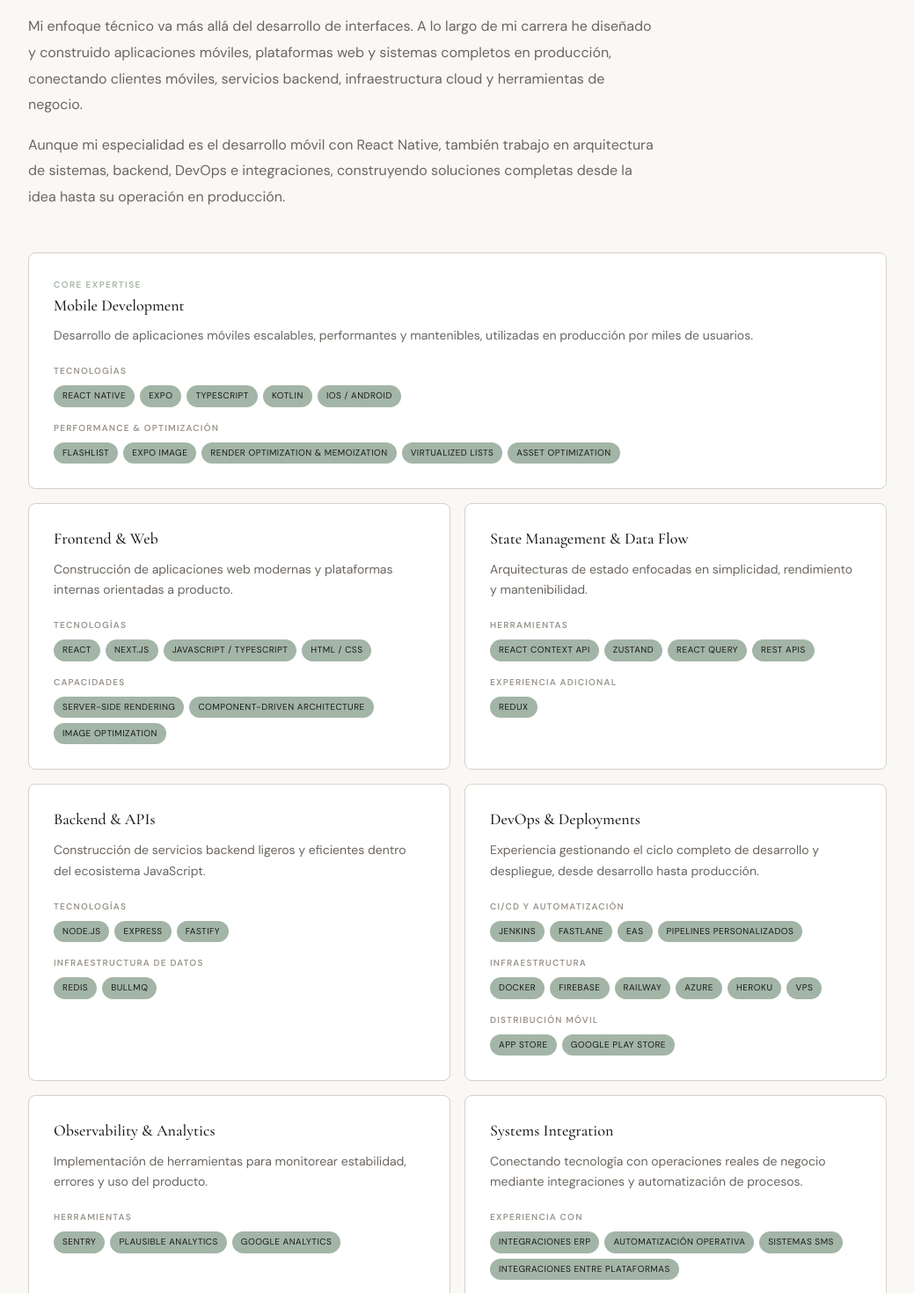
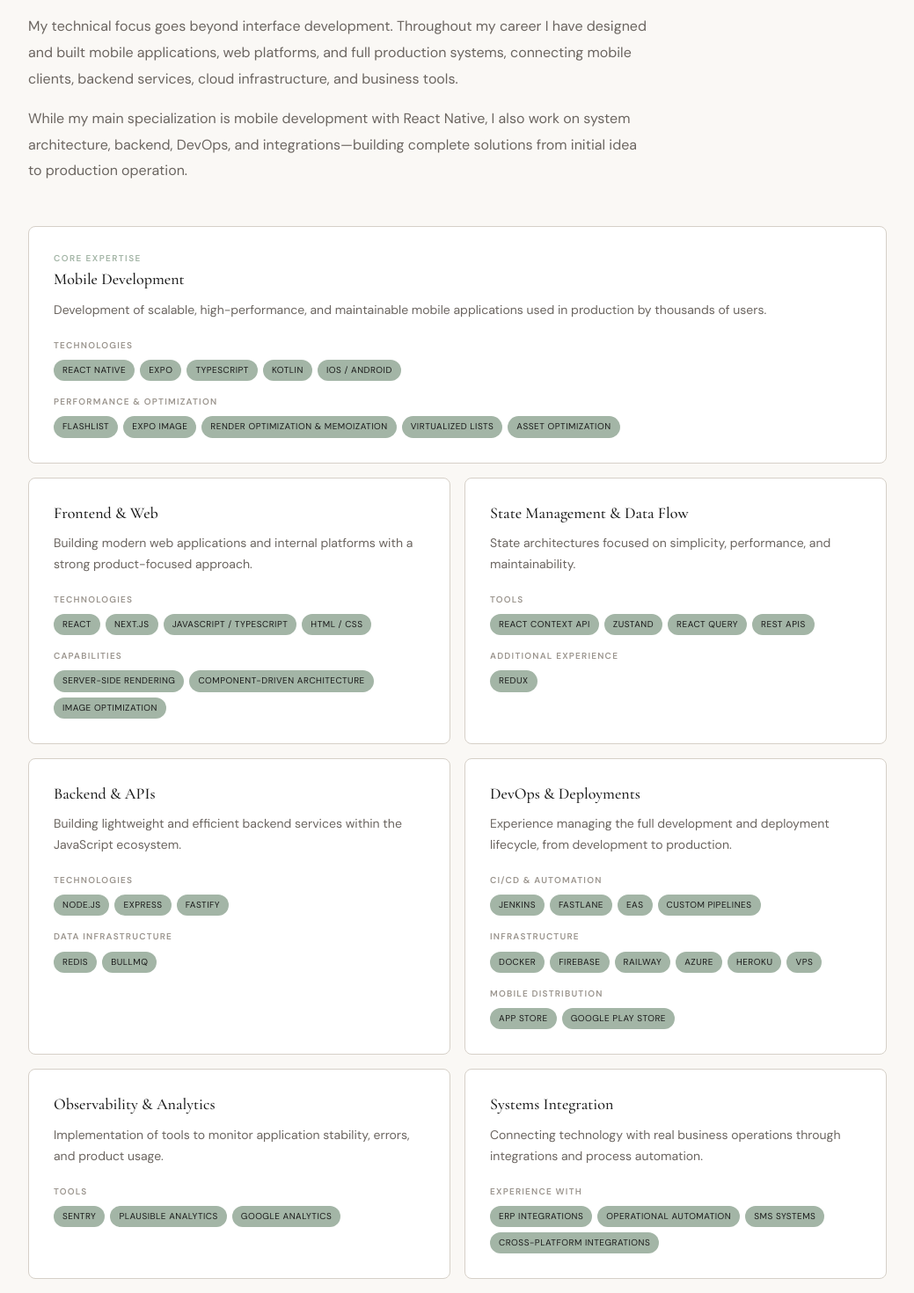
Before and after one commit to amadogr50/amadogonzalez.com.mx, a Next.js app in the folder apps/web/: page / in a window 1280 px wide. Shown: the part 5360-6830 px from the top of the page at 88% size, without its empty margins (120-1159 px from the left). Built offline with nearby package versions, Linux system fonts and the light colour scheme; no server answers.

Commit message:
adjusted copy and english translation for contact and tech stack sections

```diff
--- a/apps/web/src/components/contact.tsx
+++ b/apps/web/src/components/contact.tsx
@@ -31,12 +31,10 @@
         <div className="mx-auto mt-8 h-px w-10 bg-sage/40" />
 
         <p className="mx-auto mt-8 max-w-[480px] text-[15px] leading-relaxed text-warm-gray-light">
-          I&apos;m currently available for contract work and open to senior
-          engineering roles.
+          I’m particularly interested in thoughtful conversations about building meaningful technology.
         </p>
         <p className="mx-auto mt-3 max-w-[480px] text-[15px] leading-relaxed text-warm-gray-light">
-          If you&apos;re building a product that needs strong mobile engineering
-          or thoughtful systems design — I&apos;d love to hear about it.
+          If you’re exploring ambitious ideas in AI, product, or the future of work, I’d enjoy connecting and exchanging perspectives. Sometimes the most interesting things start with a simple conversation.
         </p>
 
         <nav aria-label="Contact links">
--- a/apps/web/src/components/tech-stack.tsx
+++ b/apps/web/src/components/tech-stack.tsx
@@ -1,17 +1,19 @@
+import { Container } from '@/components/container'
+
 const categories = [
   {
     id: 'mobile',
     label: 'Core Expertise',
     title: 'Mobile Development',
     description:
-      'Desarrollo de aplicaciones móviles escalables, performantes y mantenibles, utilizadas en producción por miles de usuarios.',
+      'Development of scalable, high-performance, and maintainable mobile applications used in production by thousands of users.',
     groups: [
       {
-        name: 'Tecnologías',
+        name: 'Technologies',
         items: ['React Native', 'Expo', 'TypeScript', 'Kotlin', 'iOS / Android'],
       },
       {
-        name: 'Performance & Optimización',
+        name: 'Performance & Optimization',
         items: [
           'FlashList',
           'Expo Image',
@@ -27,14 +29,14 @@
     label: null,
     title: 'Frontend & Web',
     description:
-      'Construcción de aplicaciones web modernas y plataformas internas orientadas a producto.',
+      'Building modern web applications and internal platforms with a strong product-focused approach.',
     groups: [
       {
-        name: 'Tecnologías',
+        name: 'Technologies',
         items: ['React', 'Next.js', 'JavaScript / TypeScript', 'HTML / CSS'],
       },
       {
-        name: 'Capacidades',
+        name: 'Capabilities',
         items: [
           'Server-side rendering',
           'Component-driven architecture',
@@ -48,14 +50,14 @@
     label: null,
     title: 'State Management & Data Flow',
     description:
-      'Arquitecturas de estado enfocadas en simplicidad, rendimiento y mantenibilidad.',
+      'State architectures focused on simplicity, performance, and maintainability.',
     groups: [
       {
-        name: 'Herramientas',
+        name: 'Tools',
         items: ['React Context API', 'Zustand', 'React Query', 'REST APIs'],
       },
       {
-        name: 'Experiencia adicional',
+        name: 'Additional Experience',
         items: ['Redux'],
       },
     ],
@@ -65,14 +67,14 @@
     label: null,
     title: 'Backend & APIs',
     description:
-      'Construcción de servicios backend ligeros y eficientes dentro del ecosistema JavaScript.',
+      'Building lightweight and efficient backend services within the JavaScript ecosystem.',
     groups: [
       {
-        name: 'Tecnologías',
+        name: 'Technologies',
         items: ['Node.js', 'Express', 'Fastify'],
       },
       {
-        name: 'Infraestructura de datos',
+        name: 'Data Infrastructure',
         items: ['Redis', 'BullMQ'],
       },
     ],
@@ -82,18 +84,18 @@
     label: null,
     title: 'DevOps & Deployments',
     description:
-      'Experiencia gestionando el ciclo completo de desarrollo y despliegue, desde desarrollo hasta producción.',
+      'Experience managing the full development and deployment lifecycle, from development to production.',
     groups: [
       {
-        name: 'CI/CD y automatización',
-        items: ['Jenkins', 'Fastlane', 'EAS', 'Pipelines personalizados'],
+        name: 'CI/CD & Automation',
+        items: ['Jenkins', 'Fastlane', 'EAS', 'Custom pipelines'],
       },
       {
-        name: 'Infraestructura',
+        name: 'Infrastructure',
         items: ['Docker', 'Firebase', 'Railway', 'Azure', 'Heroku', 'VPS'],
       },
       {
-        name: 'Distribución móvil',
+        name: 'Mobile Distribution',
         items: ['App Store', 'Google Play Store'],
       },
     ],
@@ -103,10 +105,10 @@
     label: null,
     title: 'Observability & Analytics',
     description:
-      'Implementación de herramientas para monitorear estabilidad, errores y uso del producto.',
+      'Implementation of tools to monitor application stability, errors, and product usage.',
     groups: [
       {
-        name: 'Herramientas',
+        name: 'Tools',
         items: ['Sentry', 'Plausible Analytics', 'Google Analytics'],
       },
     ],
@@ -116,15 +118,15 @@
     label: null,
     title: 'Systems Integration',
     description:
-      'Conectando tecnología con operaciones reales de negocio mediante integraciones y automatización de procesos.',
+      'Connecting technology with real business operations through integrations and process automation.',
     groups: [
       {
-        name: 'Experiencia con',
+        name: 'Experience With',
         items: [
-          'Integraciones ERP',
-          'Automatización operativa',
-          'Sistemas SMS',
-          'Integraciones entre plataformas',
+          'ERP integrations',
+          'Operational automation',
+          'SMS systems',
+          'Cross-platform integrations',
         ],
       },
     ],
@@ -134,27 +136,25 @@
     label: null,
     title: 'AI-Assisted Development',
     description:
-      'Integro herramientas de inteligencia artificial en mi flujo de desarrollo para acelerar análisis técnico, iteración y resolución de problemas, manteniendo control arquitectónico y revisión humana.',
+      'I integrate artificial intelligence tools into my development workflow to accelerate technical analysis, iteration, and problem-solving, while maintaining architectural control and human review.',
     groups: [
       {
-        name: 'Herramientas',
+        name: 'Tools',
         items: ['Claude', 'ChatGPT', 'Cursor'],
       },
       {
-        name: 'Aplicaciones',
+        name: 'Applications',
         items: [
-          'Arquitecturas y patrones',
-          'Debugging complejo',
-          'Refactors grandes',
-          'Documentación técnica',
-          'Prototipos rápidos',
+          'Architectures and patterns',
+          'Complex debugging',
+          'Large-scale refactors',
+          'Technical documentation',
+          'Rapid prototyping',
         ],
       },
     ],
   },
 ]
-
-import { Container } from '@/components/container'
 
 export function TechStack() {
   return (
@@ -170,15 +170,16 @@
 
       <div className="mt-8 max-w-[65ch] space-y-4 text-base leading-[1.85] text-stone">
         <p>
-          Mi enfoque técnico va más allá del desarrollo de interfaces. A lo largo de mi carrera he
-          diseñado y construido aplicaciones móviles, plataformas web y sistemas completos en
-          producción, conectando clientes móviles, servicios backend, infraestructura cloud y
-          herramientas de negocio.
+          My technical focus goes beyond interface development. Throughout my career I
+          have designed and built mobile applications, web platforms, and full
+          production systems, connecting mobile clients, backend services, cloud
+          infrastructure, and business tools.
         </p>
+
         <p>
-          Aunque mi especialidad es el desarrollo móvil con React Native, también trabajo en
-          arquitectura de sistemas, backend, DevOps e integraciones, construyendo soluciones
-          completas desde la idea hasta su operación en producción.
+          While my main specialization is mobile development with React Native, I also
+          work on system architecture, backend, DevOps, and integrations—building
+          complete solutions from initial idea to production operation.
         </p>
       </div>
 
```
